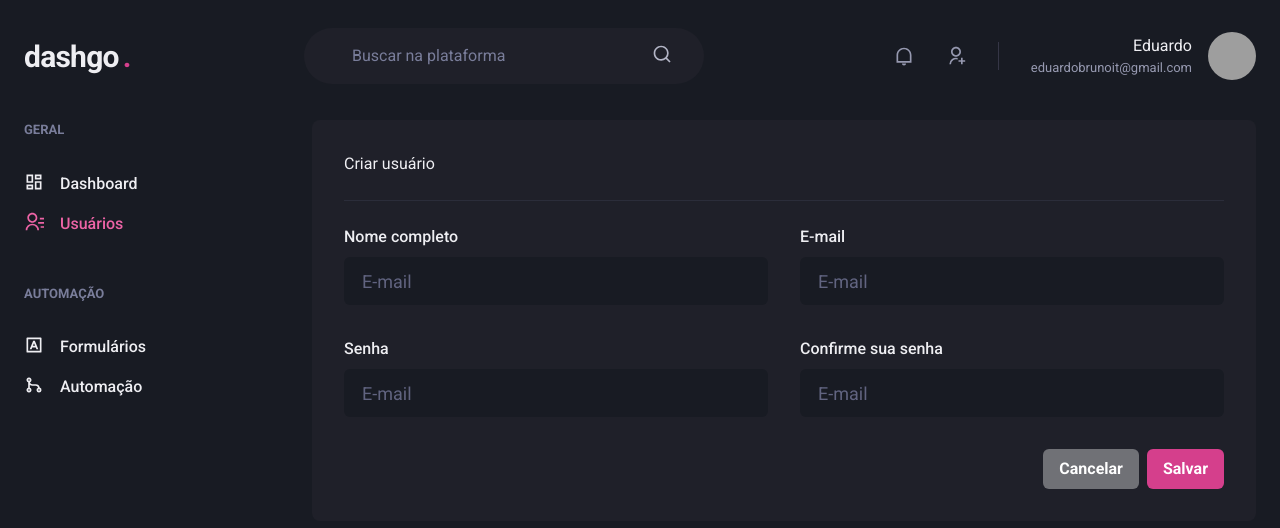
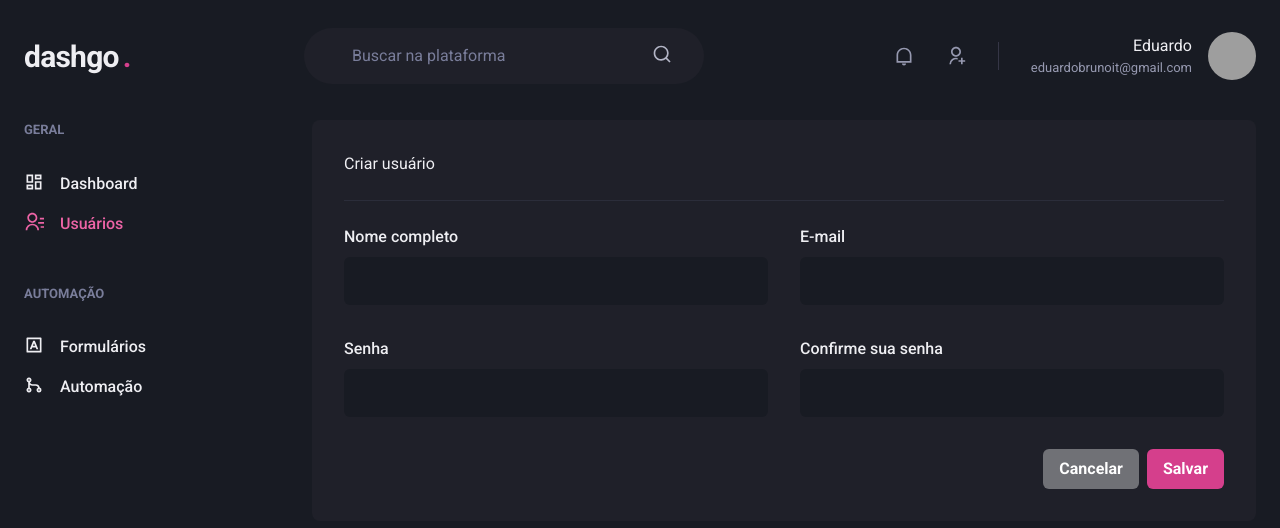
Before and after one commit to eduardojigub/ignite-dashgo, a Next.js app: page /users/create in a window 1280 px wide. Shown: the top 528 px of the page. Built offline with nearby package versions, Linux system fonts and the light colour scheme; grey boxes are pictures that could not be loaded.

Commit message:
fix: input types

```diff
--- a/src/components/Form/Input.tsx
+++ b/src/components/Form/Input.tsx
@@ -20,8 +20,7 @@ const InputBase: ForwardRefRenderFunction<HTMLInputElement, InputProps> = (
       {!!label && <FormLabel htmlFor={name}>{label}</FormLabel>}
 
       <ChakraInput
-        name="email"
-        type="email"
+        name={name}
         id={name}
         focusBorderColor="pink.500"
         bgColor="gray.900"
@@ -30,7 +29,6 @@ const InputBase: ForwardRefRenderFunction<HTMLInputElement, InputProps> = (
           bgColor: 'gray.900',
         }}
         size="lg"
-        placeholder="E-mail"
         ref={ref}
         {...rest}
       />
--- a/src/pages/index.tsx
+++ b/src/pages/index.tsx
@@ -8,7 +8,7 @@ type SignInFormData = {
 };
 
 export default function SignIn() {
-  const { register, handleSubmit, formState } = useForm();
+  const { register, handleSubmit, formState } = useForm<SignInFormData>();
 
   const handleSignIn: SubmitHandler<SignInFormData> = async (values) => {
     await new Promise((resolve) => setTimeout(resolve, 2000));
```
